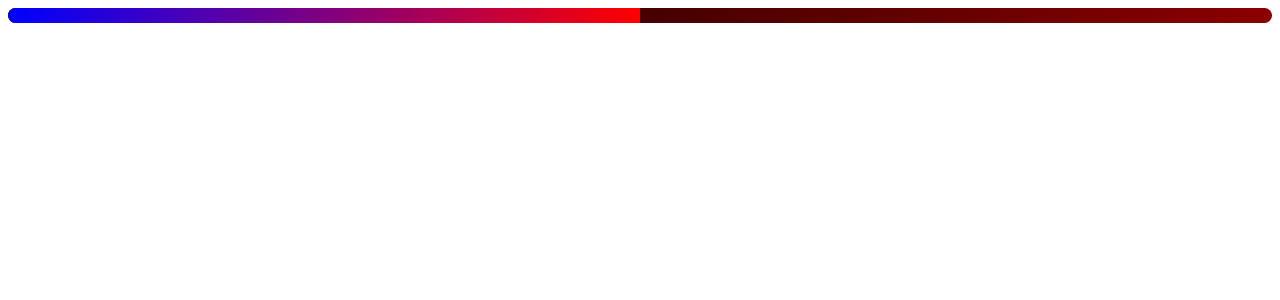
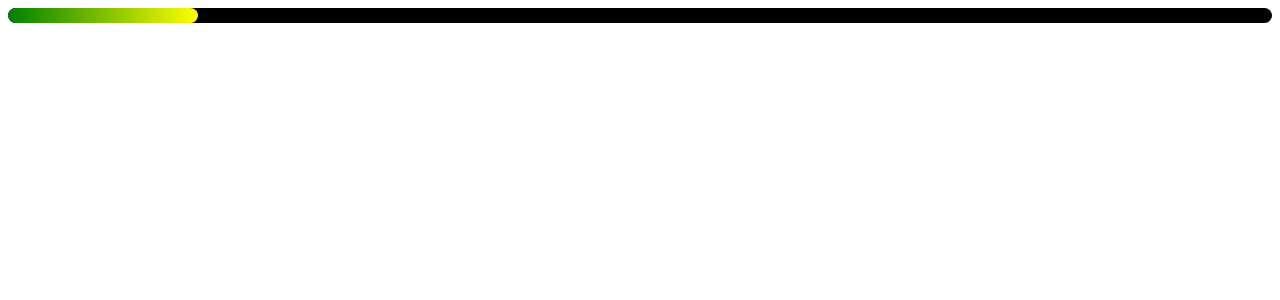
Before and after one commit to amandta/react-progressbar, a React app: page / in a window 1280 px wide. Shown: the top 300 px of the page. Built offline with nearby package versions, Linux system fonts and the light colour scheme.

Commit message:
update linear progress bar structure

```diff
--- a/src/components/ProgressBar/Linear/index.tsx
+++ b/src/components/ProgressBar/Linear/index.tsx
@@ -2,7 +2,7 @@ import React from "react";
 import { BaseProgressProps } from "../Base";
 
 export interface LinearContainerProps extends BaseProgressProps {
-    apperance: "straight" | "dotted";
+    appearance: "straight" | "dotted";
     roundness?: {
         topLeft: number;
         bottomLeft: number;
@@ -21,19 +21,23 @@ export interface LinearBarProps extends BaseProgressProps {
         topRight: number;
         bottomRight: number;
     } | number;
-    value: string;
 };
 
-const handleColor = (colors: string[] | string) => {
+
+export default class Linear {
+    private container: LinearContainerProps;
+    private bar: LinearBarProps;
+
+    private utils = {
+        color: (colors: string[] | string) => {
             return (
                 Array.isArray(colors) ?
                     { backgroundImage: `linear-gradient(${colors.join(", ")})` }
                     :
                     { backgroundColor: colors }
             );
-};
-
-const handleRoundness = (roundness?: { topLeft: number; bottomLeft: number; topRight: number; bottomRight: number; } | number) => {
+        },
+        roundness: (roundness?: { topLeft: number; bottomLeft: number; topRight: number; bottomRight: number; } | number) => {
             if (!roundness) { return {} };
 
             return (
@@ -47,41 +51,36 @@ const handleRoundness = (roundness?: { topLeft: number; bottomLeft: number; topR
                     :
                     { borderRadius: roundness }
             );
+        }
     };
 
-const Container = (props: LinearContainerProps & { children: React.ReactNode }) => {
-    const {
-        apperance,
-        colors,
-        height,
-        width,
-        roundness,
-        children
-    } = props;
-
-    return (
-        <div className="progress-container" style={{ height, width, ...handleRoundness(roundness), ...handleColor(colors) }}>
-            {children}
-        </div>
-    );
+    constructor({ container, bar }: { container: LinearContainerProps, bar: LinearBarProps }) {
+        this.container = container;
+        this.bar = bar;
     };
 
-const Bar = (props: LinearBarProps) => {
-    const {
-        colors,
-        value: width,
-        roundness,
-        label
-    } = props;
-
+    Render = ({ value }: { value: string }): JSX.Element => {
         return (
-        <div className="progress-container" style={{ height: "100%", width, ...handleRoundness(roundness), ...handleColor(colors) }} />
+            <div
+                className="progress-container"
+                style={{
+                    overflow: "hidden",
+                    height: this.container.height,
+                    width: this.container.width,
+                    ...this.utils.roundness(this.container.roundness),
+                    ...this.utils.color(this.container.colors)
+                }}
+            >
+                <div
+                    className="progress-container"
+                    style={{
+                        height: "100%",
+                        width: value,
+                        ...this.utils.roundness(this.bar.roundness),
+                        ...this.utils.color(this.bar.colors)
+                    }}
+                />
+            </div>
         )
     };
-
-const Linear = {
-    Container,
-    Bar
 };
-
-export default Linear;
--- a/src/index.tsx
+++ b/src/index.tsx
@@ -3,26 +3,23 @@ import { createRoot } from "react-dom/client"
 import Linear from "./components/ProgressBar/Linear";
 
 const App = () => {
+    const Progress = new Linear({
+        container: {
+            appearance: "straight",
+            colors: "black",
+            height: 15,
+            width: "100%",
+            roundness: 15
+        },
+        bar: {
+            colors: ["to right", "green", "yellow"],
+            roundness: 15
+        }
+    });
+
     return (
         <>
-            <Linear.Container
-                apperance="straight"
-                colors={["to right", "black", "darkred"]}
-                height={15}
-                width={"100%"}
-                roundness={15}
-            >
-                <Linear.Bar
-                    value={"50%"}
-                    colors={["to right", "blue", "red"]}
-                    roundness={{
-                        bottomLeft: 15,
-                        topLeft: 15,
-                        bottomRight: 0,
-                        topRight: 0
-                    }}
-                />
-            </Linear.Container>
+            <Progress.Render value={"15%"} />
         </>
     );
 };
```
Lines whose indentation alone changed are shown as unchanged.
